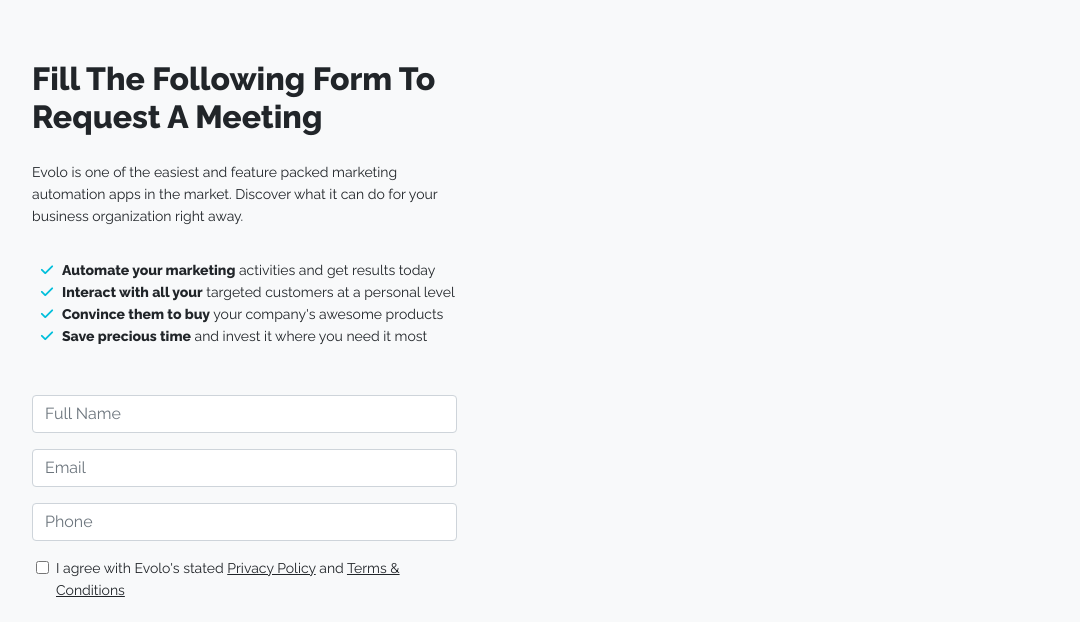
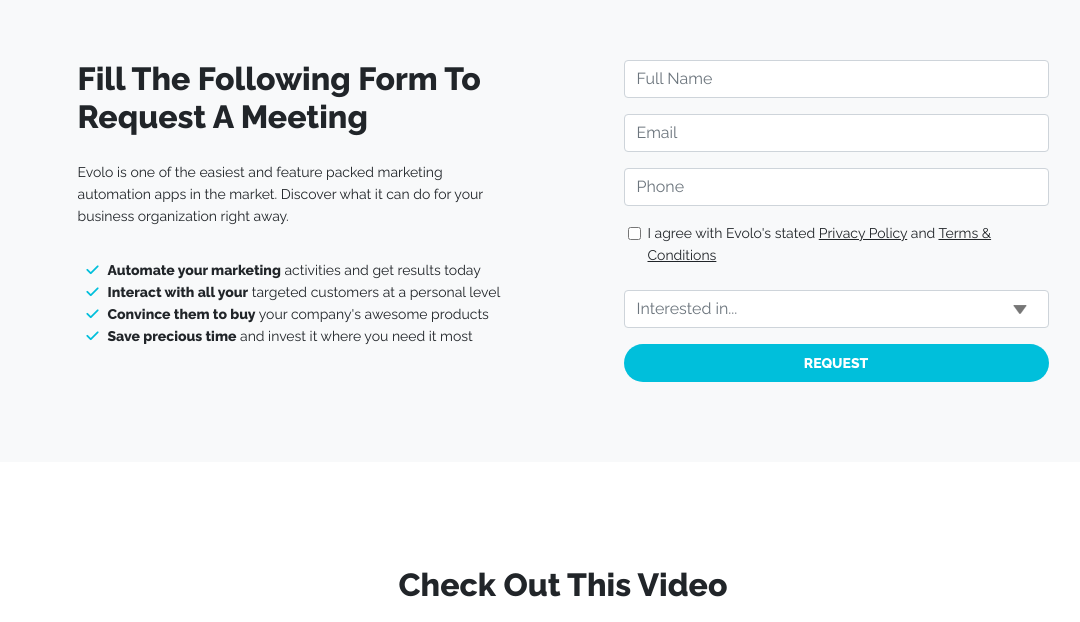
Before and after one commit to osamasajed/evolo.github.io, a plain HTML site: page index.html in a window 1280 px wide. Shown: the part 3412-4034 px from the top of the page, without its empty margins (77-1157 px from the left). Drawn offline with nearby package versions, Linux system fonts and the light colour scheme.

Commit message:
Completed UI

```diff
--- a/index.html
+++ b/index.html
@@ -270,7 +270,7 @@
   </section>
 
   <section class="bg-light">
-    <div class="container py-md-xl px-4 d-row justify-content-around">
+    <div class="container py-md-xl px-4 d-md-flex justify-content-around">
       <div class="col-lg-5 py-3">
         <h2 class="font-weight-bold">Fill The Following Form To Request A Meeting</h2>
         <p class="py-3">Evolo is one of the easiest and feature packed marketing automation apps in the market. Discover what it can do for your business organization right away.</p>
```
